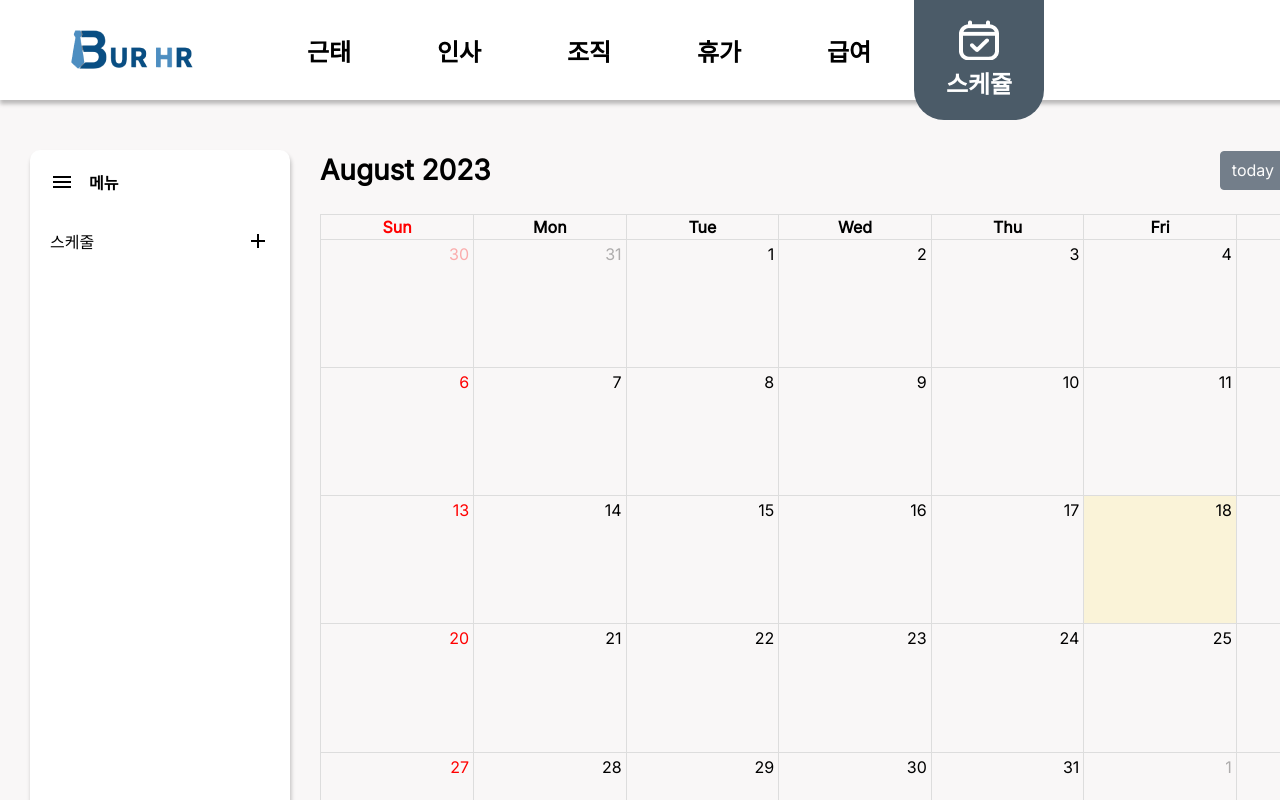
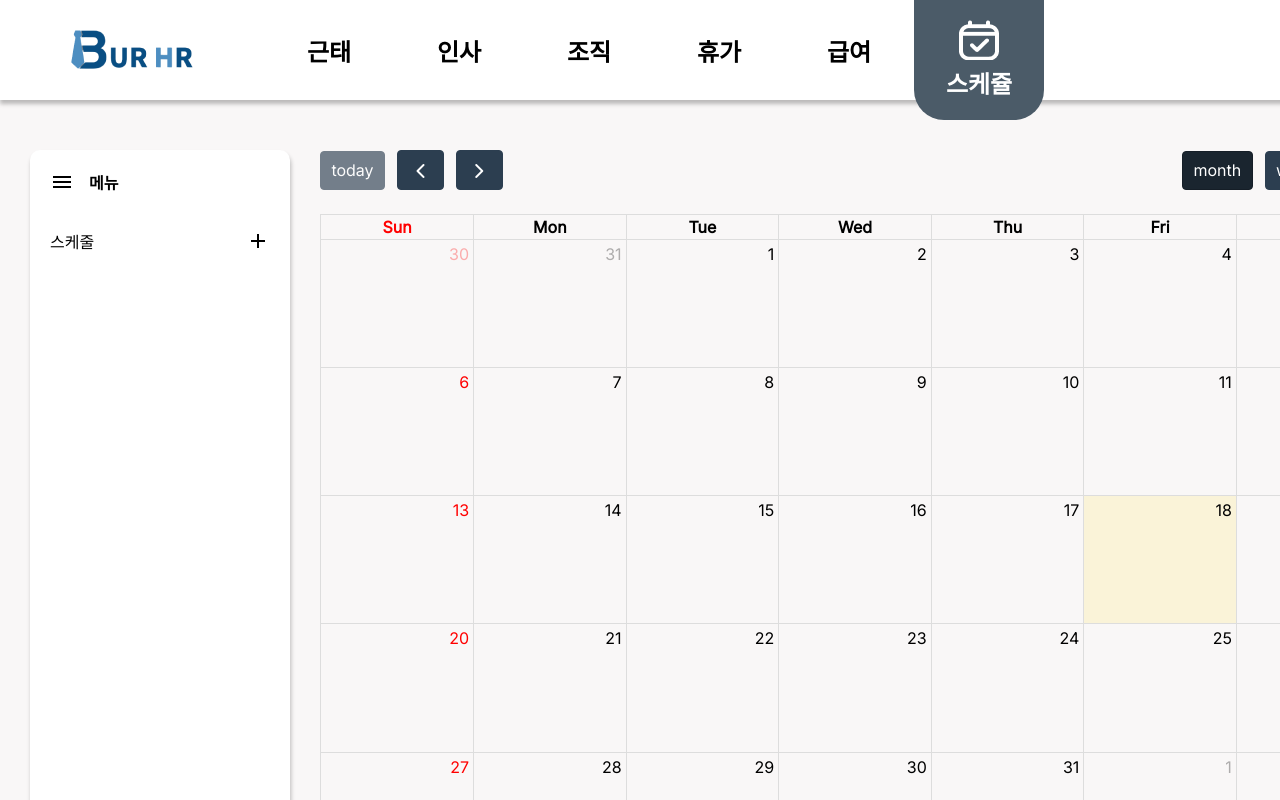
Before and after one commit to BUR-HR/front-react, a React (Create React App) app: page /schedule in a window 1280 px wide. Shown: the top 800 px of the page. Built offline with nearby package versions, Linux system fonts and the light colour scheme; no server answers; sample sign-in values are in the browser's storage.

Commit message:
week day 추가

```diff
--- a/src/pages/calendar/main/Calendar.js
+++ b/src/pages/calendar/main/Calendar.js
@@ -27,8 +27,12 @@ class Calendar extends Component {
         return (
             <div className="App">
                 <FullCalendar
-                    defaultView="dayGridMonth"
+                    headerToolbar={{
+                        start: "today prev next",
+                        end : "dayGridMonth dayGridWeek dayGridDay",
+                    }}
                     plugins={[dayGridPlugin]}
+                    views={["dayGridMonth", "dayGridWeek", "dayGridDay"]}
                     {...this.state}
                 />
             </div>
```
Also changed, not shown: src/pages/calendar/main/ScheduleRegist.js (added), 1 other file (tests, documents, lock files or other folders).
